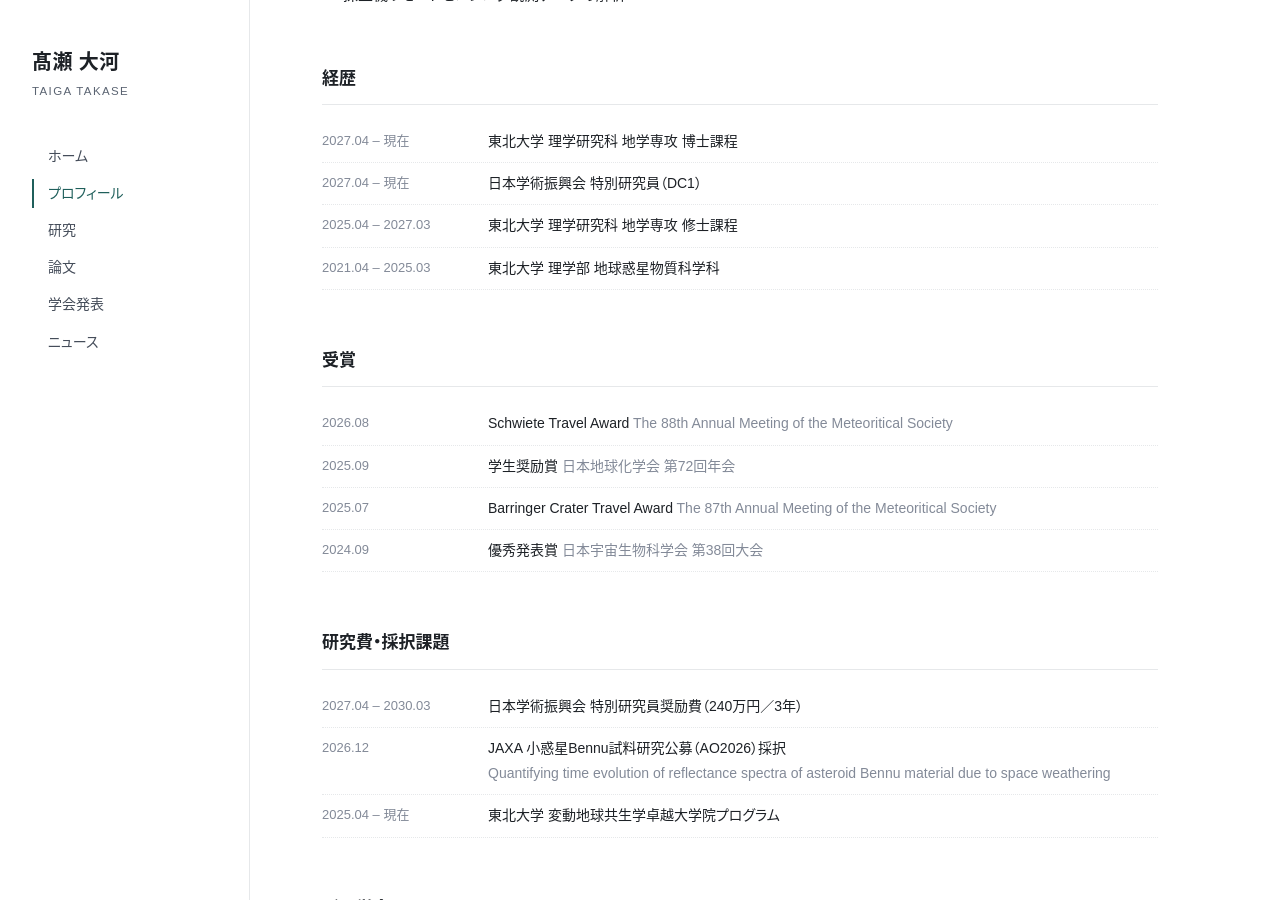
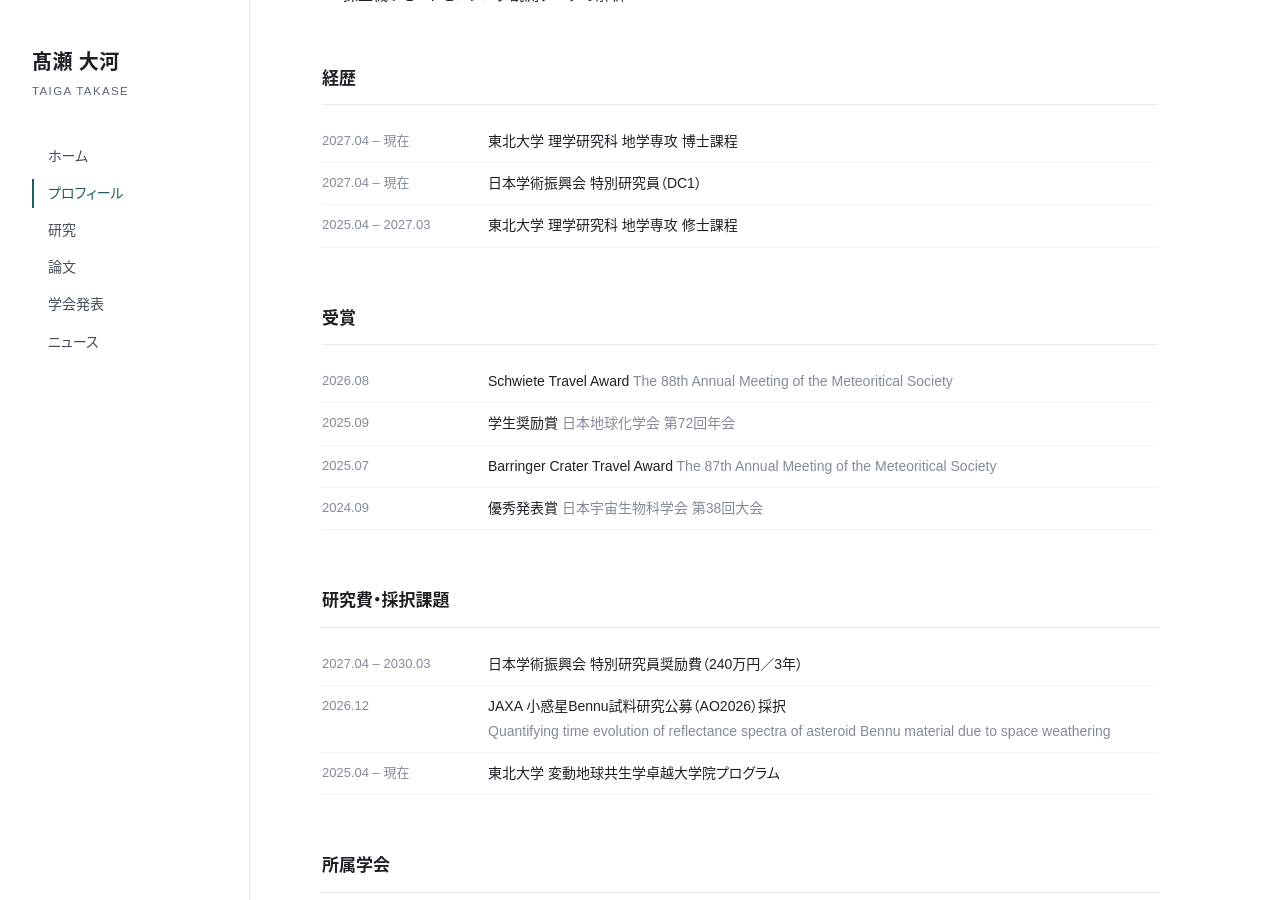
Before and after one commit to takasetaigat1/takasetaigat1.github.io, a Jekyll site: the page built from profile.html, in a window 1280 px wide and 900 px high, scrolled down 510 px. Built offline with Jekyll 4.4.1, drawn with Linux system fonts in a browser that asks for light colours; some web fonts are replaced.

Commit message:
Career: drop undergraduate entry
Co-Authored-By: Claude Fable 5.1 <noreply@anthropic.com>
Claude-Session: https://claude.ai/code/session_01WJ69PvNMxXwpNZfvYmXkxj

```diff
--- a/_data/profile.yml
+++ b/_data/profile.yml
@@ -22,10 +22,6 @@ career:
     period_en: "2027.03"
     text: 東北大学 理学研究科 地学専攻 修士課程
     text_en: M.S. in Science, Tohoku University
-  - period: 2021.04 – 2025.03
-    period_en: "2025.03"
-    text: 東北大学 理学部 地球惑星物質科学科
-    text_en: B.S. in Science, Tohoku University
 
 awards:
   - period: 2026.08
```
